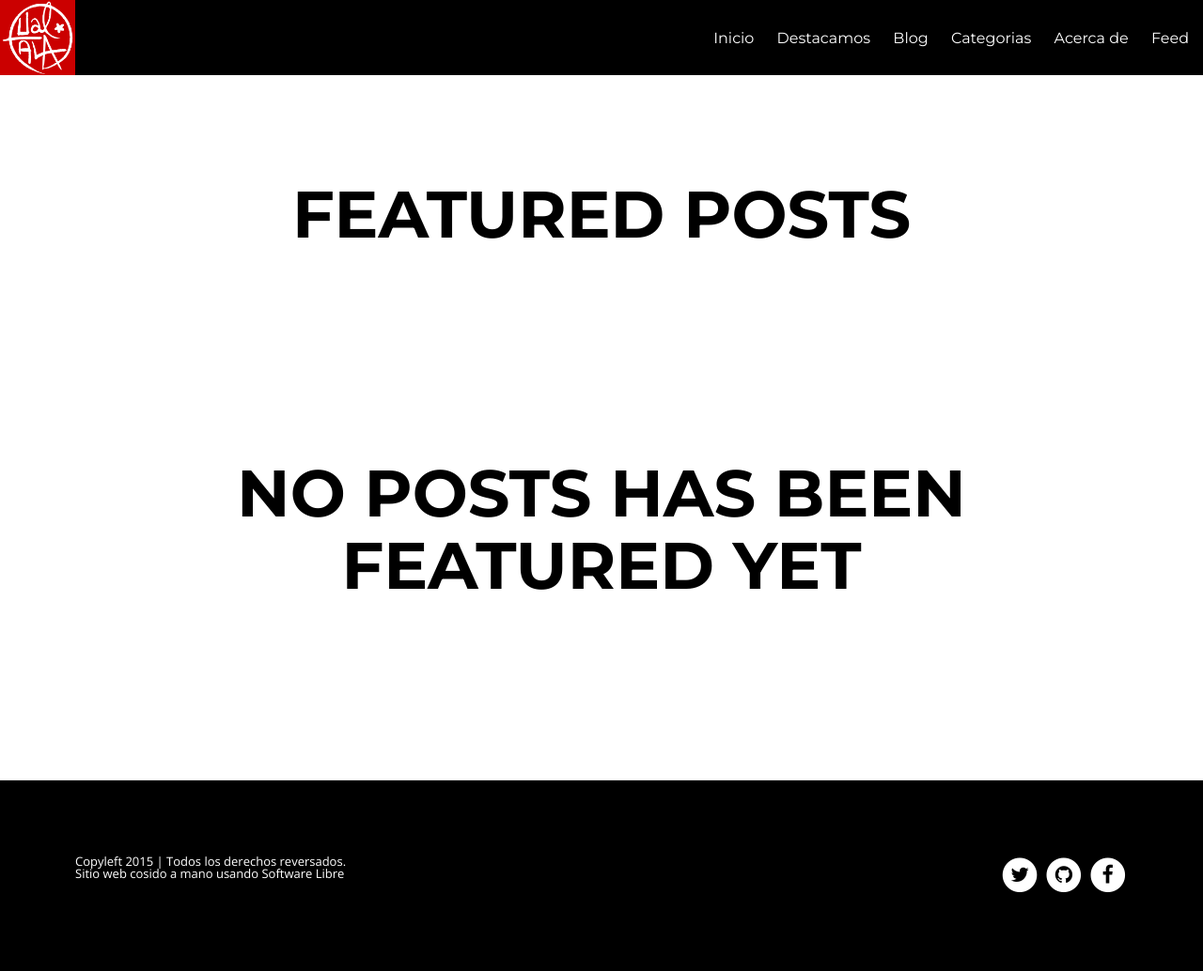
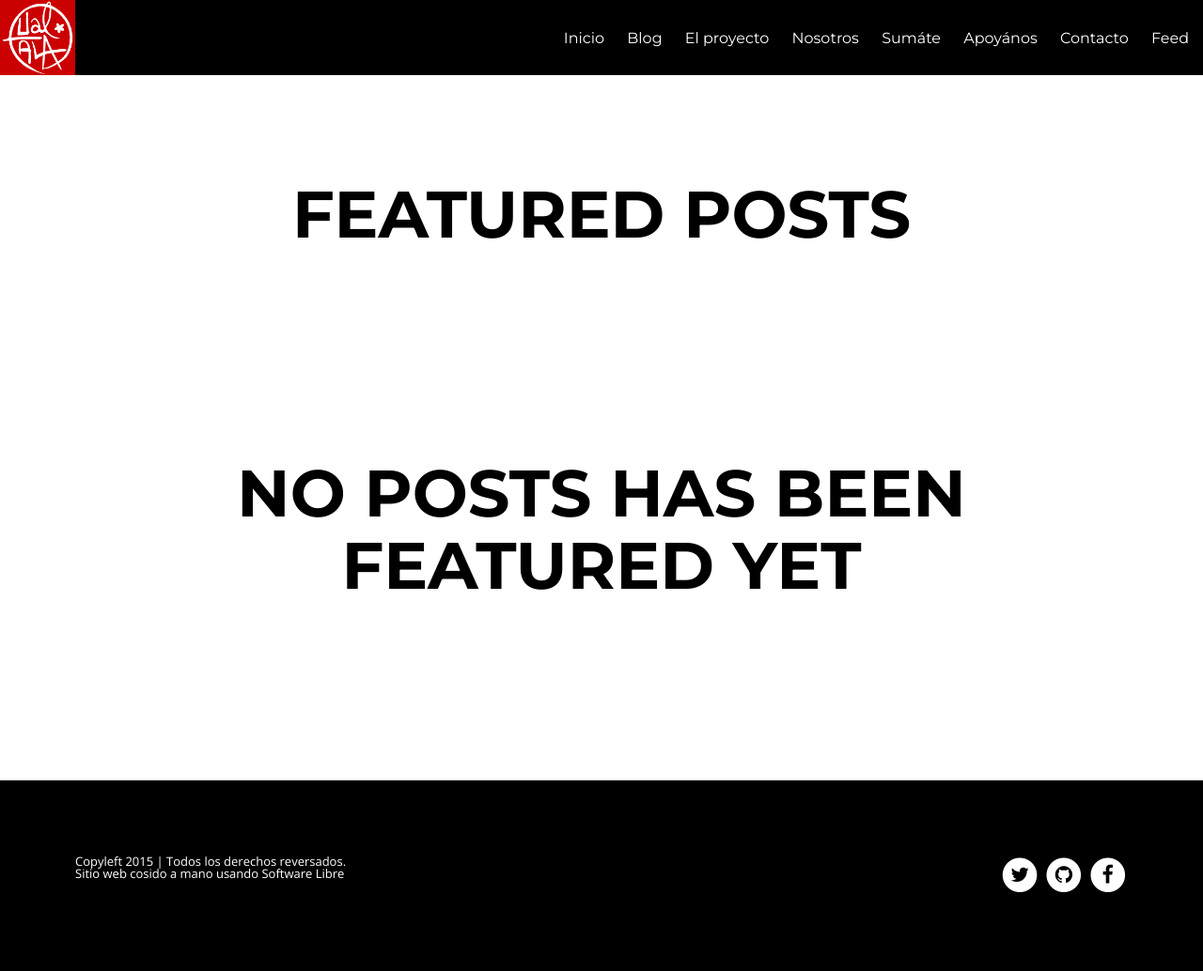
Before and after one commit to ualalasocial/ualalasocial.github.io, a Jekyll site: the page built from featured.html, in a window 1280 px wide. Shown: the whole page at 94% size. Built offline with Jekyll 4.4.1, drawn with Linux system fonts in a browser that asks for light colours; nearby versions of some CDN libraries.

Commit message:
agrego nuevas secciones

```diff
--- a/_config.yml
+++ b/_config.yml
@@ -34,14 +34,25 @@ links:
     url: /
     external: false
     icon: home
-  - title: Destacamos
-    url: /featured
+  # - title: Destacamos
+  #   url: /featured
   - title: Blog
     url: /blog
-  - title: Categorias
-    url: /categories
-  - title: Acerca de
-    url: /about
+  # - title: Categorias
+  #   url: /categories
+  # - title: Acerca de
+  #   url: /about
+  - title: El proyecto
+    url: /proyecto
+  - title: Nosotros
+    url: /nosotros
+  - title: Sumáte
+    url: /sumate
+  - title: Apoyános
+    url: /apoyanos
+  - title: Contacto
+    url: /contacto
+
 
 # http://en.wikipedia.org/wiki/List_of_tz_database_time_zones
 timezone:    America/Argentina/Buenos_Aires
```
